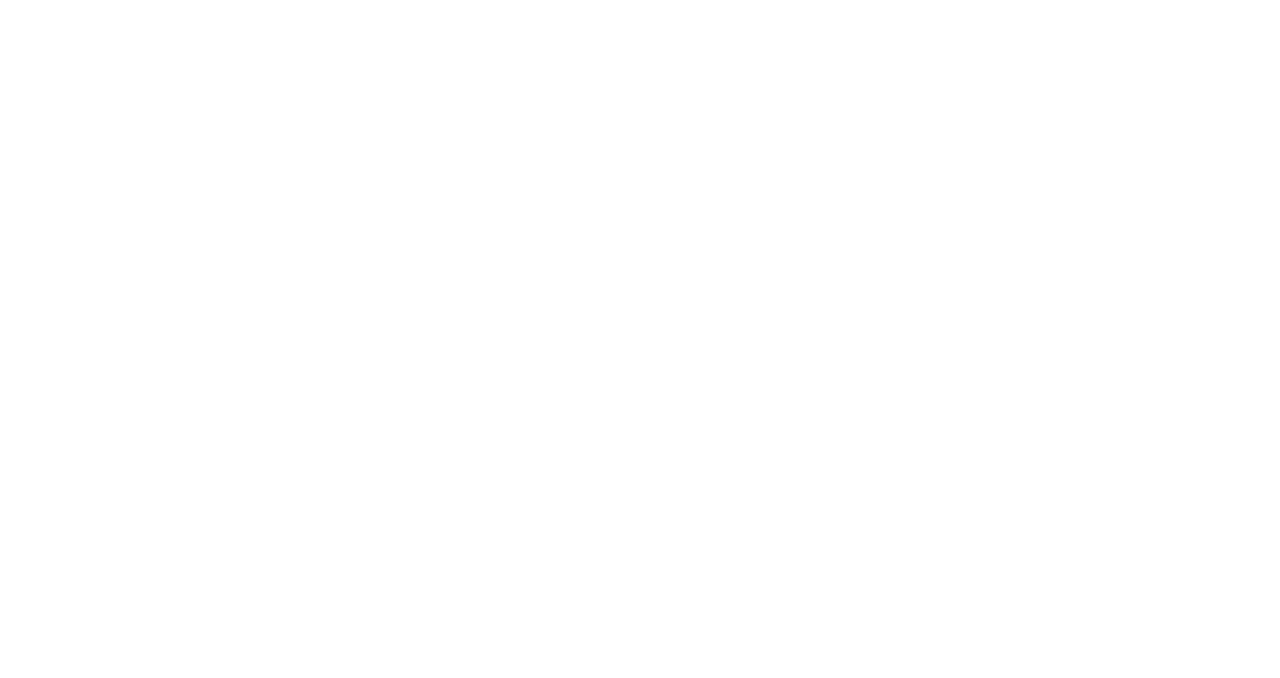
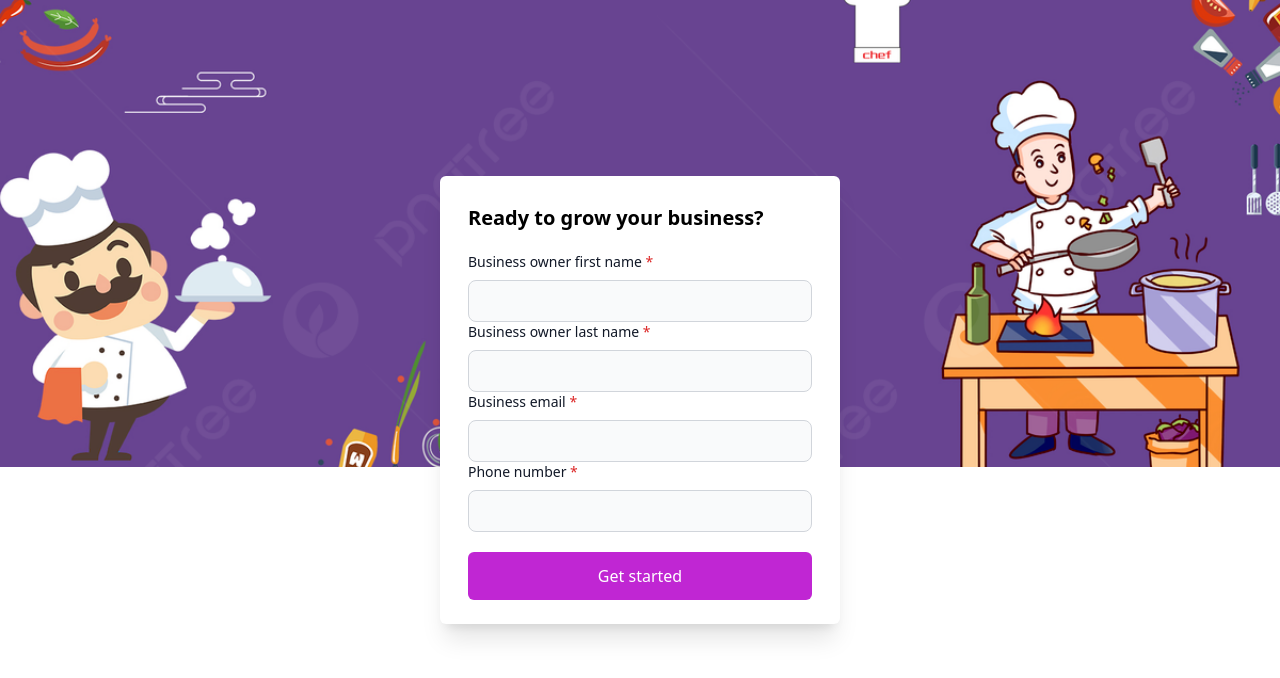
Before and after one commit to AtanuBarua/food_delivery_frontend, a Vue app: page /owner/register in a window 1280 px wide. Before the commit this address had no page. Shown: the top 678 px of the page. Built offline with nearby package versions, Linux system fonts and the light colour scheme.

Commit message:
owner register page designed

```diff
--- a/src/router/index.js
+++ b/src/router/index.js
@@ -1,6 +1,7 @@
 import { createRouter, createWebHistory } from 'vue-router'
 import HomeView from '../views/HomeView.vue';
 import AdminHome from '../views/admin/Home.vue';
+import OwnerRegister from '../views/owner/Register.vue'
 
 const router = createRouter({
   history: createWebHistory(import.meta.env.BASE_URL),
@@ -14,6 +15,11 @@
       path: '/admin',
       name: 'adminHome',
       component: AdminHome
+    },
+    {
+      path: '/owner/register',
+      name: 'ownerRegister',
+      component: OwnerRegister
     }
   ]
 })
--- /dev/null
+++ b/src/views/owner/Register.vue
@@ -0,0 +1,29 @@
+<template>
+    <div class="h-screen bg-[url('../assets/cook.jpg')] bg-no-repeat bg-contain flex justify-center items-center">
+        <div class="mx-auto w-[25rem] h-[28rem] bg-white shadow-xl rounded-md p-7">
+            <div class="flex flex-col">
+                <h3 class="text-xl font-bold mb-5">Ready to grow your business?</h3>
+
+                <label for="first_name" class="block mb-2 text-sm font-medium text-gray-900">Business owner first name
+                    <span class="text-red-600">*</span></label>
+                <input type="text" id="first_name"
+                    class="bg-gray-50 border border-gray-300 text-gray-900 text-sm rounded-lg focus:ring-blue-500 focus:border-blue-500 block w-full p-2.5" />
+                <label for="first_name" class="block mb-2 text-sm font-medium text-gray-900">Business owner last name
+                    <span class="text-red-600">*</span></label>
+                <input type="text" id="first_name"
+                    class="bg-gray-50 border border-gray-300 text-gray-900 text-sm rounded-lg focus:ring-blue-500 focus:border-blue-500 block w-full p-2.5" />
+                <label for="first_name" class="block mb-2 text-sm font-medium text-gray-900">Business email <span
+                        class="text-red-600">*</span></label>
+                <input type="text" id="first_name"
+                    class="bg-gray-50 border border-gray-300 text-gray-900 text-sm rounded-lg focus:ring-blue-500 focus:border-blue-500 block w-full p-2.5" />
+                <label for="first_name" class="block mb-2 text-sm font-medium text-gray-900">Phone number <span
+                        class="text-red-600">*</span></label>
+                <input type="text" id="first_name"
+                    class="bg-gray-50 border border-gray-300 text-gray-900 text-sm rounded-lg focus:ring-blue-500 focus:border-blue-500 block w-full p-2.5" />
+                <button class="bg-fuchsia-600 mt-5 rounded-md p-3 text-white">
+                    Get started
+                </button>
+            </div>
+        </div>
+    </div>
+</template>
```
Also changed, not shown: src/assets/cook.jpg (added).
